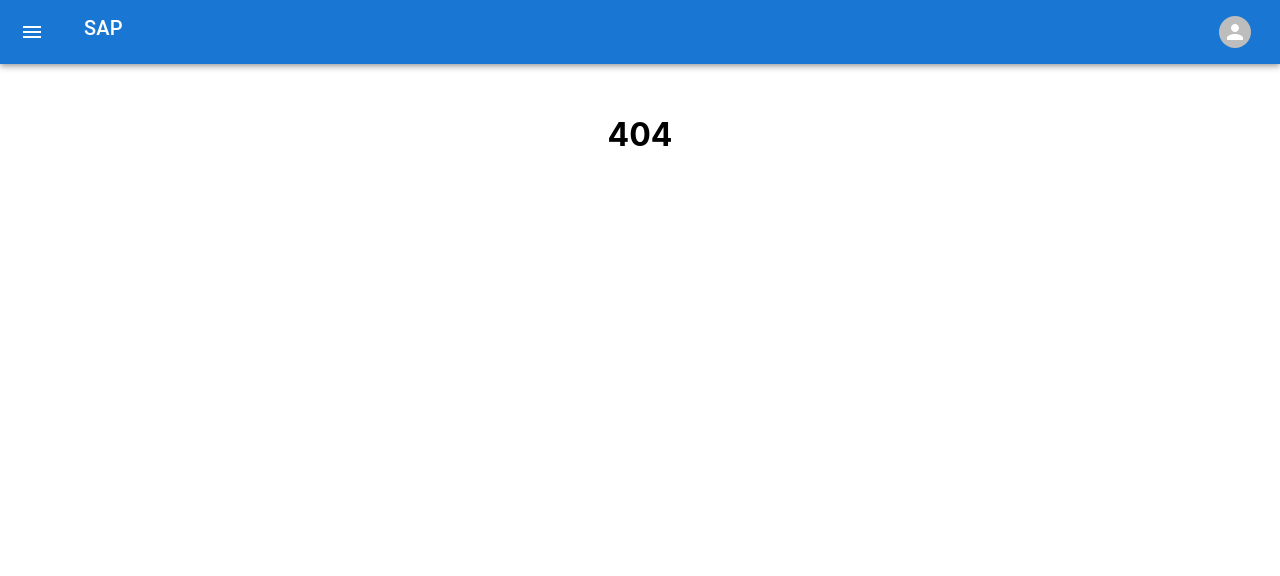
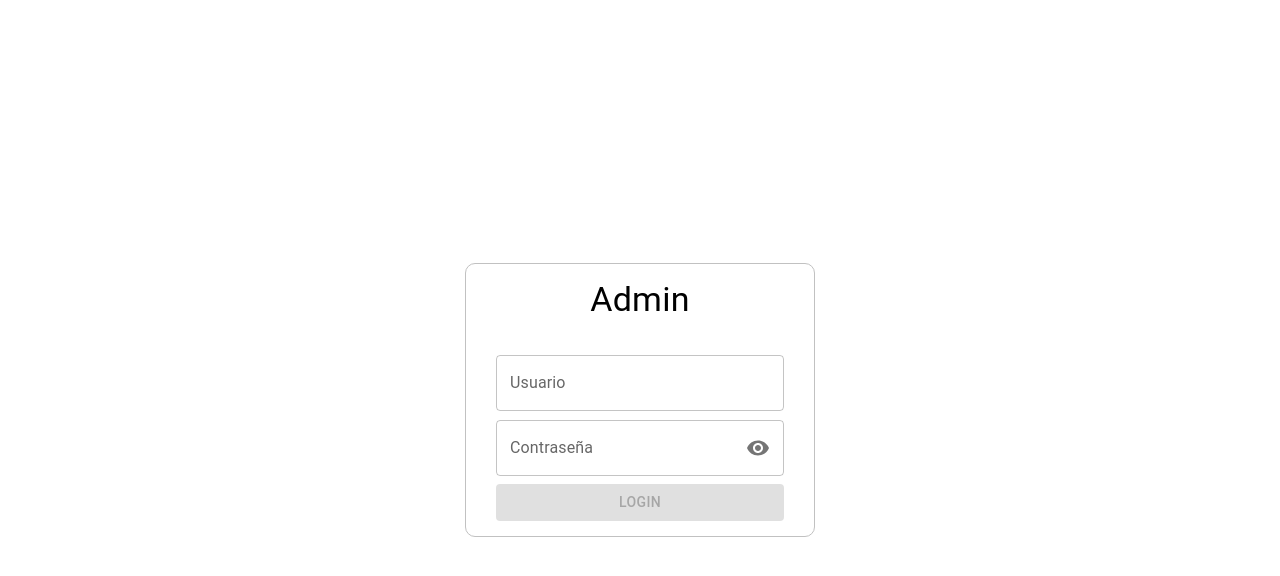
Before and after one commit to AntonioScauso/SAP.front, a React (Create React App) app: page /login in a window 1280 px wide. Before the commit this address had no page. Shown: the top 576 px of the page. Built offline with nearby package versions, Linux system fonts and the light colour scheme.

Commit message:
login agregado y autenticacion de vistas

```diff
--- a/src/contexts/UserContext.js
+++ b/src/contexts/UserContext.js
@@ -17,7 +17,6 @@ function UserProvider({ children }) {
 
     function logout() {
         setToken(null);
-        console.log('hola :D');
         localStorage.removeItem('token');
     }
 
--- a/src/dashboards/Dashboard.js
+++ b/src/dashboards/Dashboard.js
@@ -2,6 +2,7 @@ import { Routes, Route } from "react-router-dom";
 import AdminLayout from "../layouts/AdminLayout";
 import PrivateRoute from "./PrivateRoute";
 import Tasaciones from "../pages/tasaciones/Tasaciones";
+import LoginPage from "../pages/loginPage/LoginPage";
 
 export const usePaginas = () => {
     const paginas = [
@@ -43,6 +44,7 @@ export default function Dashboard() {
                     <Route path="*" element={<h1>404</h1>} />
                 </Route>
             </Route>
+            <Route path="/login/" element={<LoginPage />} />
 
         </Routes>
     )
--- a/src/dashboards/PrivateRoute.js
+++ b/src/dashboards/PrivateRoute.js
@@ -12,7 +12,6 @@ export default function PrivateRoute() {
         }
     }, [token]);
 
-    return <Outlet />;
     if (loading) return null;
     return token ? <Outlet /> : <Navigate to="/login" />;
 };
--- /dev/null
+++ b/src/pages/loginPage/LoginPage.js
@@ -0,0 +1,157 @@
+import React, { useEffect, useRef, useState } from 'react';
+import { Grid, TextField, InputAdornment, Typography } from "@mui/material";
+import { useContext } from "react";
+import { UserContext } from "../../contexts/UserContext";
+import { useNavigate } from "react-router-dom";
+import { Visibility as VisibilityIcon, VisibilityOff as VisibilityOffIcon } from '@mui/icons-material';
+import BotonLoading from "../../components/BotonLoading";
+import useFetch, { host } from "../../utils/Fetch";
+
+export default function LoginPage() {
+    const [usuario, setUsuario] = useState("");
+    const [contraseña, setContraseña] = useState("");
+    const [showPassword, setShowPassword] = useState(false);
+    const [loginError, setLoginError] = useState(false);
+    const [loading, setLoading] = useState(false);
+
+    const usuarioRef = useRef();
+
+    const { login, logout } = useContext(UserContext);
+
+    const navigate = useNavigate();
+
+    const { postFetch } = useFetch();
+
+    const handleTogglePasswordVisibility = () => {
+        setShowPassword(!showPassword);
+    };
+
+    useEffect(() => {
+        logout();
+        usuarioRef.current.focus();
+    }, []);
+
+    const handleUsuarioChange = (event) => {
+        setUsuario(event.target.value);
+        setLoginError(false);
+    }
+
+    const handleContraseñaChange = (event) => {
+        setContraseña(event.target.value);
+        setLoginError(false);
+    }
+
+    const handlePostLogin = () => {
+        setLoading(true);
+        let data = {}
+
+        if (usuario) data.user = usuario;
+        if (contraseña) data.password = contraseña;
+
+        postFetch(`${host}usuario/login/`, data)
+            .then(response => {
+                if (response.token) {
+                    login(response);
+                    navigate("/");
+                }
+            })
+            .catch(() => {
+                setLoginError(true);
+                setUsuario('');
+                setContraseña('');
+            })
+            .finally(() => {
+                setLoading(false);
+            });
+    }
+
+    useEffect(() => {
+        const handleKeyPress = (event) => {
+            if (event.key === 'Enter') {
+                handlePostLogin();
+            }
+        };
+
+        document.addEventListener('keydown', handleKeyPress);
+
+        return () => {
+            document.removeEventListener('keydown', handleKeyPress);
+        };
+    },);
+
+    return (
+        <Grid
+            container
+            direction="column"
+            justifyContent="center"
+            alignItems="center"
+            style={{ height: '100vh', }}
+        >
+            <Grid
+                item
+                container
+                direction={"column"}
+                justifyContent={"space-between"}
+                sx={{
+                    border: '1px solid #c1c1c1',
+                    borderRadius: '10px',
+                    padding: '30px',
+                    paddingY: '15px',
+                    width: '350px',
+                }}
+            >
+                <Typography
+                    variant="h4"
+                    style={{
+                        textAlign: "center",
+                        marginBottom: '25px'
+                    }}
+                >
+                    Admin
+                </Typography>
+                <TextField
+                    ref={usuarioRef}
+                    error={loginError}
+                    label="Usuario"
+                    variant="outlined"
+                    value={usuario}
+                    style={{ width: '100%', marginTop: '3%', marginBottom: '3%' }}
+                    onChange={handleUsuarioChange}
+                />
+                <TextField
+                    error={loginError}
+                    value={contraseña}
+                    label="Contraseña"
+                    variant="outlined"
+                    style={{ width: '100%', marginBottom: '3%' }}
+                    onChange={handleContraseñaChange}
+                    type={showPassword ? 'text' : 'password'}
+                    helperText={loginError ? "Usuario o contraseña incorrectos" : ""}
+                    InputProps={{
+                        endAdornment: (
+                            <InputAdornment position="end">
+                                {showPassword ? (
+                                    <VisibilityOffIcon onClick={handleTogglePasswordVisibility} style={{ cursor: 'pointer' }} />
+                                ) : (
+                                    <VisibilityIcon onClick={handleTogglePasswordVisibility} style={{ cursor: 'pointer' }} />
+                                )}
+                            </InputAdornment>
+                        ),
+                    }}
+                    onKeyDown={(event) => {
+                        if (event.key === 'Enter' && usuario && contraseña) {
+                            handlePostLogin();
+                        }
+                    }}
+                />
+                <BotonLoading
+                    funcion={handlePostLogin}
+                    state={usuario === "" || contraseña === ""}
+                    loading={loading}
+                >
+                    Login
+                </BotonLoading>
+            </Grid>
+        </Grid>
+    )
+}
--- a/src/utils/Fetch.js
+++ b/src/utils/Fetch.js
@@ -41,6 +41,8 @@ export default function useFetch() {
     if (loginRequired) {
       headers = getHeaderToken(headers);
     }
+
+    console.log(headers);
 
     return customFetch(url, { method: 'GET', headers: headers });
   };
```
